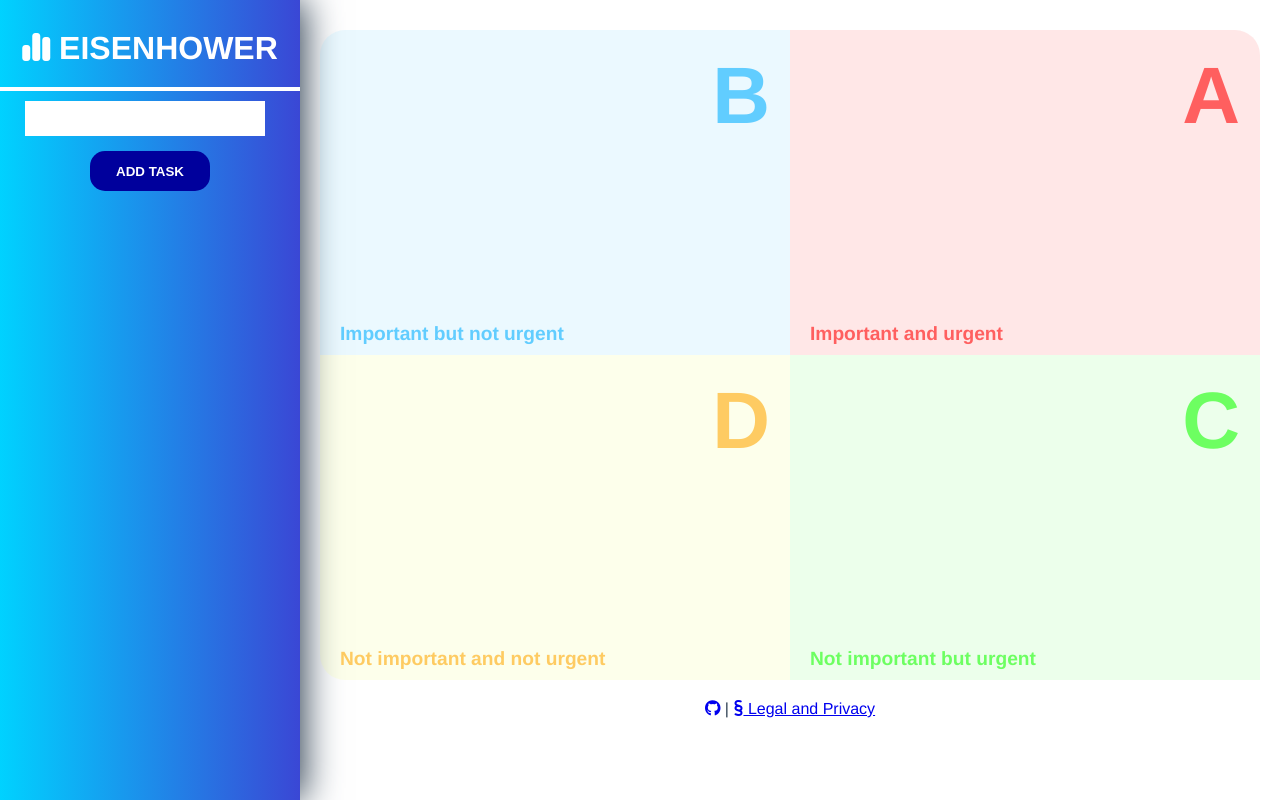
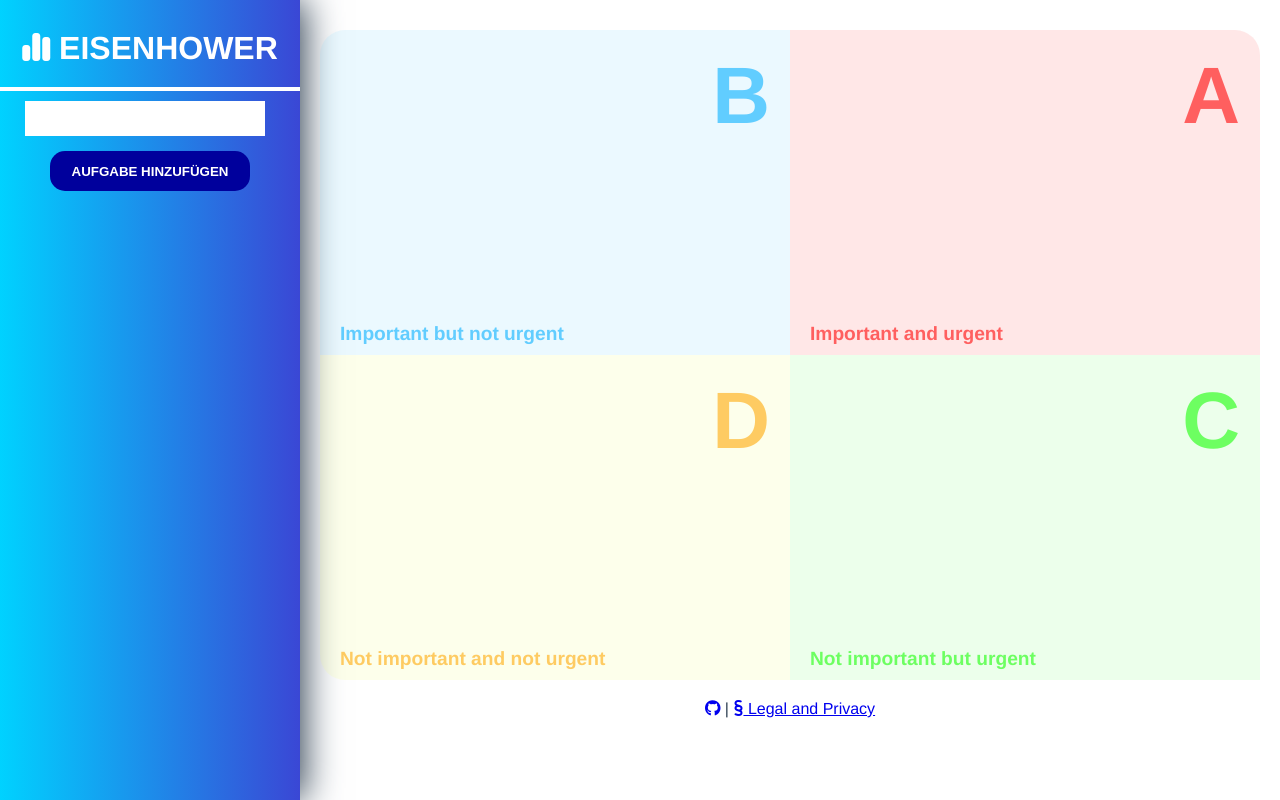
Before and after one commit to BinderDyn/eisenhower, a Vue app: page /#/ in a window 1280 px wide. Built offline with nearby package versions, Linux system fonts and the light colour scheme.

Commit message:
[NO-ISSUE] Make app german

```diff
--- a/src/components/add-task/AddTask.vue
+++ b/src/components/add-task/AddTask.vue
@@ -4,7 +4,7 @@
       <div class="flex">
         <input type="text" id="task-name" required="true" v-model="task.name" />
       </div>
-      <input id="submit-form-btn" type="submit" value="Add task" />
+      <input id="submit-form-btn" type="submit" value="Aufgabe hinzufügen" />
     </form>
   </div>
 </template>
@@ -26,6 +26,8 @@ export default defineComponent({
         name: this.task.name,
         priority: this.task.priority,
       });
+      const input = document.getElementById("task-name");
+      (input as HTMLInputElement).value = "";
     },
   },
   data() {
@@ -67,7 +69,7 @@ select {
 input[type="submit"] {
   cursor: pointer;
   height: 40px;
-  width: 120px;
+  width: 200px;
   margin: 15px 0px;
   border-radius: 15px;
   background-color: rgb(0, 0, 156);
--- a/src/components/board-task/BoardTask.vue
+++ b/src/components/board-task/BoardTask.vue
@@ -57,7 +57,7 @@ export default defineComponent({
       }
     },
     deleteTask(taskId: string) {
-      if (confirm("Do you really want to delete this task?")) {
+      if (confirm("Willst du diese Aufgabe wirklich löschen?")) {
         this.taskStore.deleteTask(taskId);
       }
     },
--- a/src/components/matrix/Matrix.vue
+++ b/src/components/matrix/Matrix.vue
@@ -119,7 +119,7 @@ export default defineComponent({
             const priority = priorityDict[dropZoneId.toUpperCase()[0]];
             if (this.taskStore.getTasksForPriority(priority).length >= 9) {
               alert(
-                "You cannot drop it here because there is a limit of 9 tasks for each priority. Consider completing your tasks for this priority first."
+                "Du kannst diese Aufgabe nicht hier ablegen, da das Limit von 9 Aufgaben für diese Priorität bereits erreicht wurde. Arbeite zunächst die Aufgaben dieser Priorität ab."
               );
               return;
             }
--- a/src/components/task/Task.vue
+++ b/src/components/task/Task.vue
@@ -61,7 +61,7 @@ export default defineComponent({
       }
     },
     deleteTask(taskId: string) {
-      if (confirm("Do you really want to delete this task?")) {
+      if (confirm("Willst du diese Aufgabe wirklich löschen?")) {
         this.taskStore.deleteTask(taskId);
       }
     },
```
